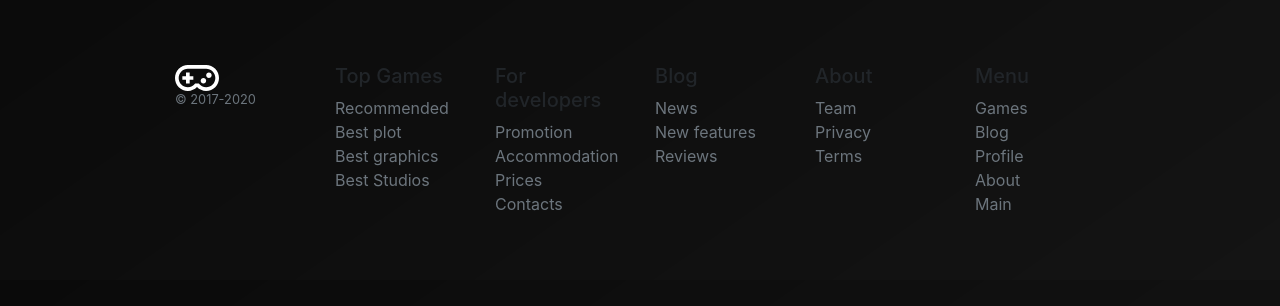
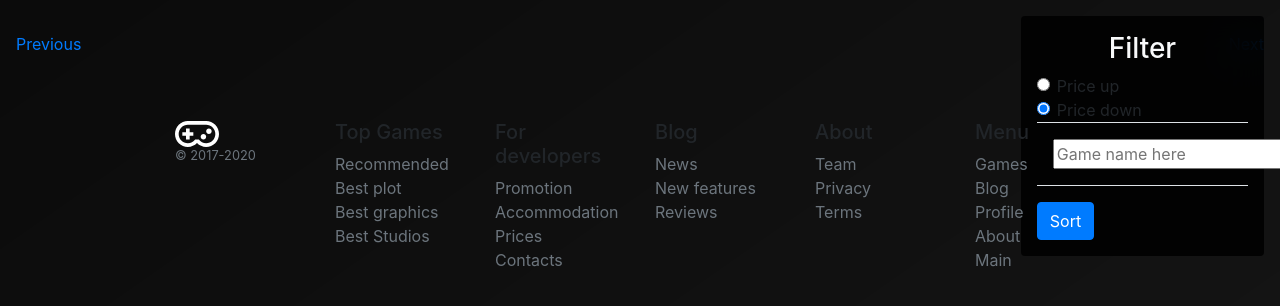
Before and after one commit to progerg/pricegame, a Flask app: page /games in a window 1280 px wide. Shown: the part 78-384 px from the top of the page. Run offline with Flask 2, Linux system fonts and the light colour scheme; some libraries are stand-ins or nearby versions; some web fonts are replaced.

Commit message:
Sort done

```diff
--- a/data/Game.py
+++ b/data/Game.py
@@ -9,9 +9,11 @@ class Game(SqlAlchemyBase, SerializerMixin):
     __tablename__ = 'games'
 
     id = sqlalchemy.Column(sqlalchemy.Integer, primary_key=True, autoincrement=True)
+    name = sqlalchemy.Column(sqlalchemy.String)
     st_id = sqlalchemy.Column(sqlalchemy.Integer)
     ep_id = sqlalchemy.Column(sqlalchemy.Integer)
     foll_profiles = sqlalchemy.Column(sqlalchemy.String)
+    min_price = sqlalchemy.Column(sqlalchemy.Integer)
     steam_game = orm.relationship('SteamGameData', uselist=False)
     egs_game = orm.relationship('EGSGameData', uselist=False)
     name = sqlalchemy.Column(sqlalchemy.String)
--- a/data/users.py
+++ b/data/users.py
@@ -51,7 +51,6 @@ class LoginForm(FlaskForm):
 
 class EditForm(FlaskForm):
     avatar = FileField('Avatar', validators=[
-        FileRequired(),
         FileAllowed(['jpg', 'png'], 'Images only!')])
     email = EmailField('Email', validators=[DataRequired()])
     age = StringField('Age')
--- a/main.py
+++ b/main.py
@@ -7,9 +7,13 @@ from data.users import User, EditForm, RegisterForm, LoginForm
 import flask
 from flask import Flask, render_template, redirect, request, url_for, flash, make_response
 from os.path import dirname, join
+from flask_caching import Cache
 
 app = Flask(__name__, static_folder=join(dirname(__file__), 'static'))
 app.config['SECRET_KEY'] = 'hello'
+
+cache = Cache(config={"CACHE_TYPE": "SimpleCache", "CACHE_DEFAULT_TIMEOUT": 60})
+cache.init_app(app)
 
 login_manager = LoginManager()
 login_manager.init_app(app)
@@ -22,26 +26,40 @@ def index():
     return render_template('index.html')
 
 
-@app.route('/games')
-@app.route('/games/<int:page>')
+@app.route('/games', methods=['GET', 'POST'])
+@app.route('/games/<int:page>', methods=['GET', 'POST'])
 def games(page=1):
-    games_list = db_sess.query(Game).filter(Game.id < 25).all()
+    query = db_sess.query(Game)
+    if flask.request.method == 'POST':
+        cache.set('name', flask.request.form.get('name'))
+        if flask.request.form.get('price') == 'up':
+            cache.set('price_up', True)
+        else:
+            cache.set('price_up', False)
+        return redirect('/games')
+
+    if cache.get('name'):
+        name = cache.get('name')
+        query = query.filter(Game.name.like(f'%{name}%'))
+
+    len_games_list = query.count()
     if page <= 0:
-        return redirect('/games/1')
-    elif page > len(games_list) // 25 + 1:
-        page = len(games_list) // 25 + 1
+        return redirect('/games')
+    elif page > len_games_list // 15 + 1:
+        page = len_games_list // 15 + 1
         return redirect(f'/games/{page}')
-    try:
-        games_list = games_list[25 * (page - 1):25 * page]
-    except IndexError:
-        games_list = games_list[25 * (page - 1):]
-    return render_template('games.html', games=games_list)
+
+    if cache.get('price_up'):
+        games_list = list(query.order_by(Game.min_price).limit(15).offset(15 * (page - 1)))
+    else:
+        games_list = list(query.order_by(-Game.min_price).limit(15).offset(15 * (page - 1)))
+    return render_template('games.html', games=games_list, price_up=cache.get('price_up'), name=cache.get('name'),
+                           page=page)
 
 
 @login_required
 @app.route('/follow/<int:id>', methods=['GET', 'POST'])
 def follow(id):
-    print(id)
     if current_user.foll_games:
         foll_games = current_user.foll_games.split()
     else:
@@ -70,7 +88,6 @@ def follow(id):
 @login_required
 @app.route('/unfollow/<int:id>', methods=['GET', 'POST'])
 def unfollow(id):
-    print(id)
     foll_games = current_user.foll_games.split(', ')
     foll_games.remove(str(id))
     foll_games = ', '.join(foll_games)
@@ -146,13 +163,15 @@ def profile_edit():
         form.email.data = current_user.email
         form.name.data = current_user.name
     if form.validate_on_submit():
-        if current_user.check_password(form.old_password.data) or form.new_password.data == '':
+        if current_user.check_password(form.old_password.data):
             f = form.avatar.data
             current_user.name = form.name.data
             current_user.email = form.email.data
             current_user.age = form.age.data
-            current_user.password = form.new_password.data
-            current_user.profile_photo = f.read()
+            if form.new_password.data:
+                current_user.password = form.new_password.data
+            if f:
+                current_user.profile_photo = f.read()
             db_sess.merge(current_user)
             db_sess.commit()
             return redirect(url_for('profile'))
--- a/templates/games.html
+++ b/templates/games.html
@@ -5,11 +5,7 @@
     {% for game in games %}
     <div class="p-2 m-3 d-flex rounded border text-light">
         <div class="d-inline ml-2">
-            {% if game.steam_game %}
-                <h3>{{ game.steam_game.name }}</h3>
-            {% else %}
-                <h3>{{ game.egs_game.name }}</h3>
-            {% endif %}
+                <h3>{{ game.name }}</h3>
             <div class="d-flex">
                 {% if game.steam_game %}
                     <img src="{{ game.steam_game.header_image }}" class="rounded" height="150px">
@@ -35,7 +31,11 @@
                     <a class="btn btn-default" href="{{ game.egs_game.url }}">
                         Buy at <img src="{{ url_for('static', filename='img/egs-logo.png') }}" class="rounded shop-button" height="50px">
                     </a>
+                    {% if game.egs_game.final_price > 0 %}
                     <h4>Price: <small>{{ game.egs_game.final_price / 100 }} ₽</small></h4>
+                    {% else %}
+                    <h4>Price: <small>Free</small></h4>
+                    {% endif %}
                 </div>
                 {% endif %}
             </div>
@@ -48,26 +48,37 @@
     </div>
     {% endfor %}
 </div>
-    <!--
         <nav class="site-header position-fixed p-3 m-3 rounded" style="right: 0;width: 19%;">
             <h3 class="text-light text-center">Filter</h3>
             <form novalidate method="post">
                 <div class="form-check">
-                    <input class="form-check-input" type="radio" id="up_price" name="price" value="up" checked>
+                    <input class="form-check-input" type="radio" id="up_price" name="price" value="up"
+                           {% if price_up %}checked{% endif %}>
                     <label class="form-check-label" for="up_price">
                         Price up
                     </label>
                 </div>
                 <div class="form-check">
-                    <input class="form-check-input" type="radio" id="down_price" name="price" value="down">
+                    <input class="form-check-input" type="radio" id="down_price" name="price" value="down"
+                    {% if not price_up %}checked{% endif %}>
                     <label class="form-check-label" for="down_price">
                         Price down
                     </label>
                 </div>
                 <p class="border-bottom"></p>
+                <div class="m-3">
+                    <input type="text" name="name" placeholder="Game name here" required=""
+                           {% if name %}value="{{ name }}"{% endif %}
+                    />
+                </div>
+                <p class="border-bottom"></p>
                 <button type="submit" class="btn btn-primary">Sort</button>
             </form>
         </nav>
-        -->
+</div>
+<div class="d-flex m-3">
+    <a href="/games/{{ page - 1 }}">Previous</a>
+    <p></p>
+    <a href="/games/{{ page + 1 }}">Next</a>
 </div>
 {% endblock %}
```
Also changed, not shown: templates/profile.html (+14 -0 lines).
